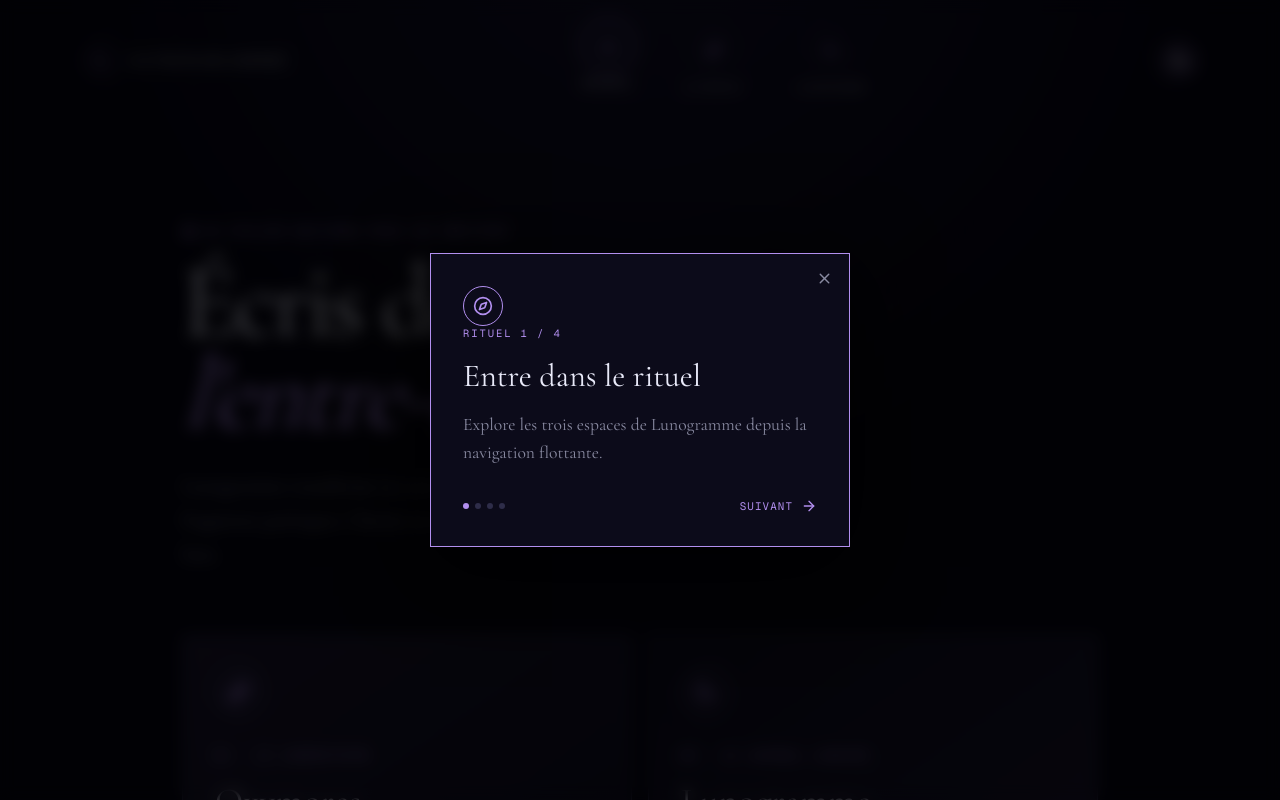
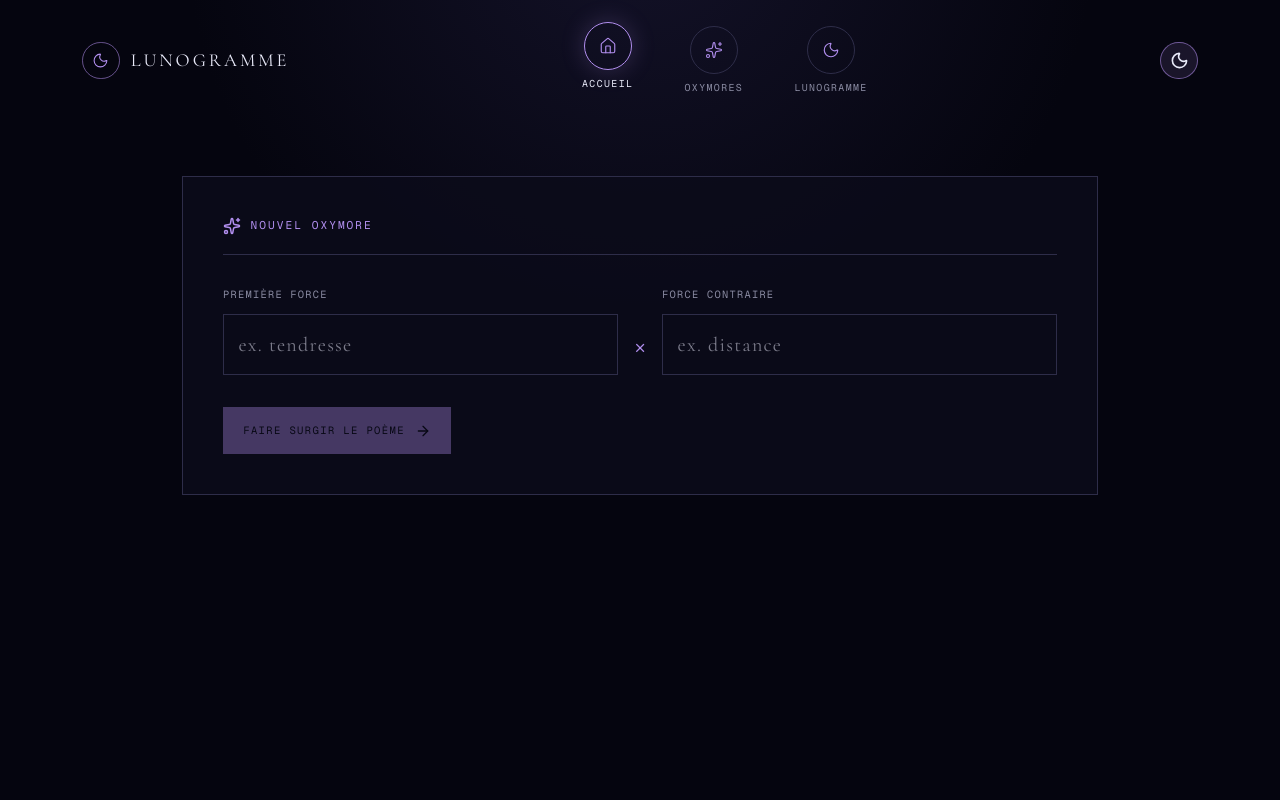
Before and after one commit to DonaFidele/oxymore-generator-cq, a Next.js app: page / in a window 1280 px wide. Shown: the top 800 px of the page. Built offline with nearby package versions, Linux system fonts and the light colour scheme.

Commit message:
Afficher directement le générateur d’oxymores

```diff
--- a/app/oxymores/page.tsx
+++ b/app/oxymores/page.tsx
@@ -2,7 +2,7 @@
 
 import { useState } from "react"
 import { ArrowRight, Sparkles } from "lucide-react"
-import { PageShell, SectionIntro } from "@/components/lunar-nav"
+import { PageShell } from "@/components/lunar-nav"
 import { WritingCard } from "@/components/social-actions"
 
 type Generation = {
@@ -43,5 +43,5 @@ export default function OxymoresPage() {
     }
   }
 
-  return <PageShell><div className="feature-page" data-tour="oxymores"><SectionIntro eyebrow="Le laboratoire des contradictions" title={<>Fais naître une<br /><em>lumière contraire.</em></>}>Associe deux émotions, deux images ou deux mots qui n&apos;auraient jamais dû se rencontrer. L&apos;espace entre eux devient poésie.</SectionIntro><div className="generator-panel"><div className="panel-heading"><Sparkles size={18} /><span>Nouvel oxymore</span></div><div className="emotion-grid"><label>Première force<input value={first} onChange={e => setFirst(e.target.value)} placeholder="ex. tendresse" maxLength={120} /></label><span className="plus">×</span><label>Force contraire<input value={second} onChange={e => setSecond(e.target.value)} placeholder="ex. distance" maxLength={120} /></label></div><button className="primary-button" onClick={generate} disabled={!first.trim() || !second.trim() || isLoading}>{isLoading ? "Le poème prend forme..." : "Faire surgir le poème"} <ArrowRight size={16} /></button>{error && <p className="generation-error" role="alert">{error}</p>}</div>{generation && <WritingCard><p className="eyebrow">Ton fragment</p><h2>{generation.title}</h2><ul className="oxymore-list" aria-label="Images nées de cet oxymore">{generation.oxymores.map((oxymore) => <li key={oxymore}>{oxymore}</li>)}</ul><p className="poem-text">{generation.poem}</p></WritingCard>}</div></PageShell>
+  return <PageShell><div className="feature-page" data-tour="oxymores"><div className="generator-panel"><div className="panel-heading"><Sparkles size={18} /><span>Nouvel oxymore</span></div><div className="emotion-grid"><label>Première force<input value={first} onChange={e => setFirst(e.target.value)} placeholder="ex. tendresse" maxLength={120} /></label><span className="plus">×</span><label>Force contraire<input value={second} onChange={e => setSecond(e.target.value)} placeholder="ex. distance" maxLength={120} /></label></div><button className="primary-button" onClick={generate} disabled={!first.trim() || !second.trim() || isLoading}>{isLoading ? "Le poème prend forme..." : "Faire surgir le poème"} <ArrowRight size={16} /></button>{error && <p className="generation-error" role="alert">{error}</p>}</div>{generation && <WritingCard><p className="eyebrow">Ton fragment</p><h2>{generation.title}</h2><ul className="oxymore-list" aria-label="Images nées de cet oxymore">{generation.oxymores.map((oxymore) => <li key={oxymore}>{oxymore}</li>)}</ul><p className="poem-text">{generation.poem}</p></WritingCard>}</div></PageShell>
 }
--- a/app/page.tsx
+++ b/app/page.tsx
@@ -1,11 +1,5 @@
-import Link from "next/link"
-import { ArrowUpRight, Moon, Sparkles, PenLine } from "lucide-react"
-import { GuidedTour } from "@/components/guided-tour"
-import { PageShell, SectionIntro } from "@/components/lunar-nav"
+import OxymoresPage from "./oxymores/page"
 
 export default function HomePage() {
-  return <PageShell><div className="home-page"><GuidedTour /><SectionIntro eyebrow="Un atelier nocturne pour les émotions" title={<>Écris depuis<br /><em>l&apos;entre-deux.</em></>}>Lunogramme transforme tes contradictions intérieures en fragments poétiques. Choisis ton chemin, entre l&apos;oxymore et la lune.</SectionIntro><div className="path-grid">
-    <Link href="/oxymores" className="path-card path-card-oxymore"><div className="path-symbol"><Sparkles size={24} /></div><div><p className="eyebrow">01 · Le laboratoire</p><h2>Oxymores</h2><p>Deux forces contraires. Une étincelle entre les deux. Compose un poème à partir de ce qui te divise.</p></div><ArrowUpRight className="path-arrow" size={21} /></Link>
-    <Link href="/lunogramme" className="path-card path-card-lune"><div className="path-symbol"><Moon size={24} /></div><div><p className="eyebrow">02 · Le journal lunaire</p><h2>Lunogramme</h2><p>La lune change, toi aussi. Dépose ton humeur du jour et laisse-la ouvrir un espace d&apos;écriture.</p></div><ArrowUpRight className="path-arrow" size={21} /></Link>
-  </div><div className="home-note"><PenLine size={15} /><span>Un espace lent pour des mots qui restent.</span></div></div></PageShell>
+  return <OxymoresPage />
 }
```
